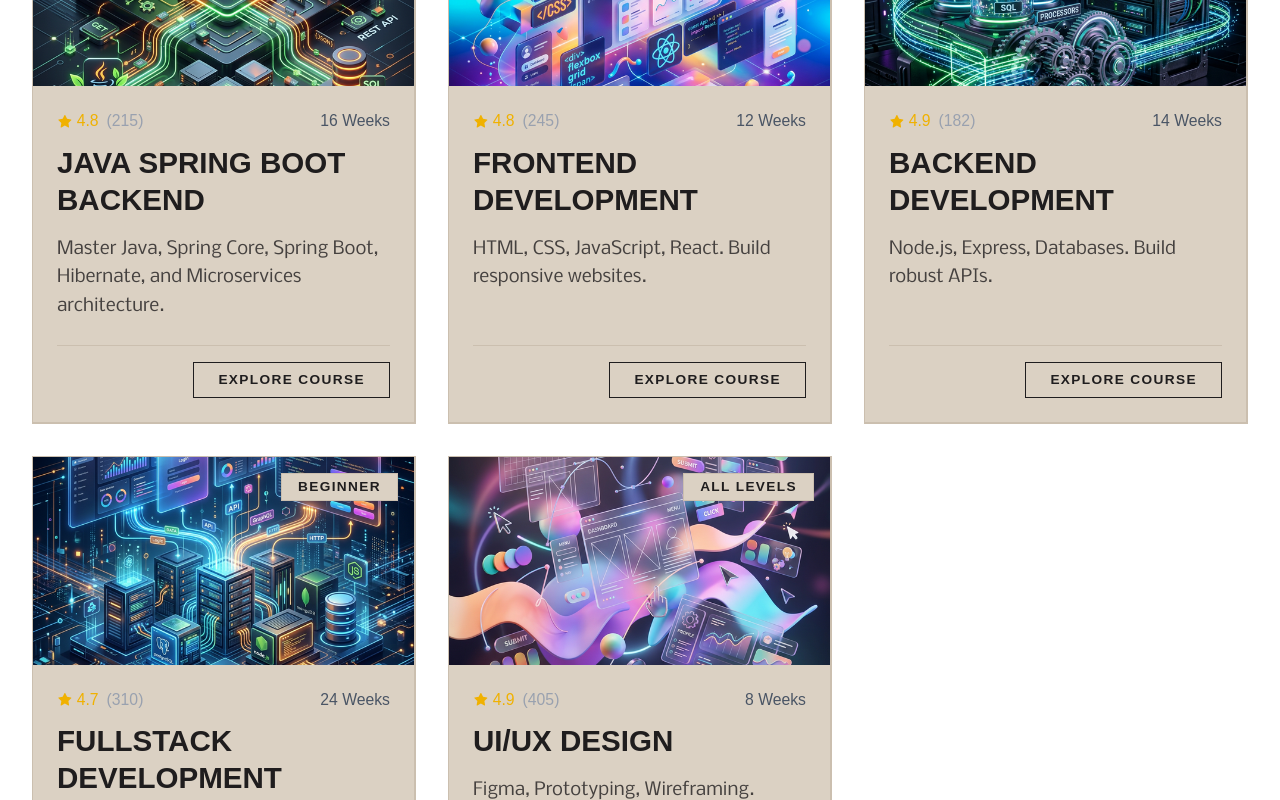
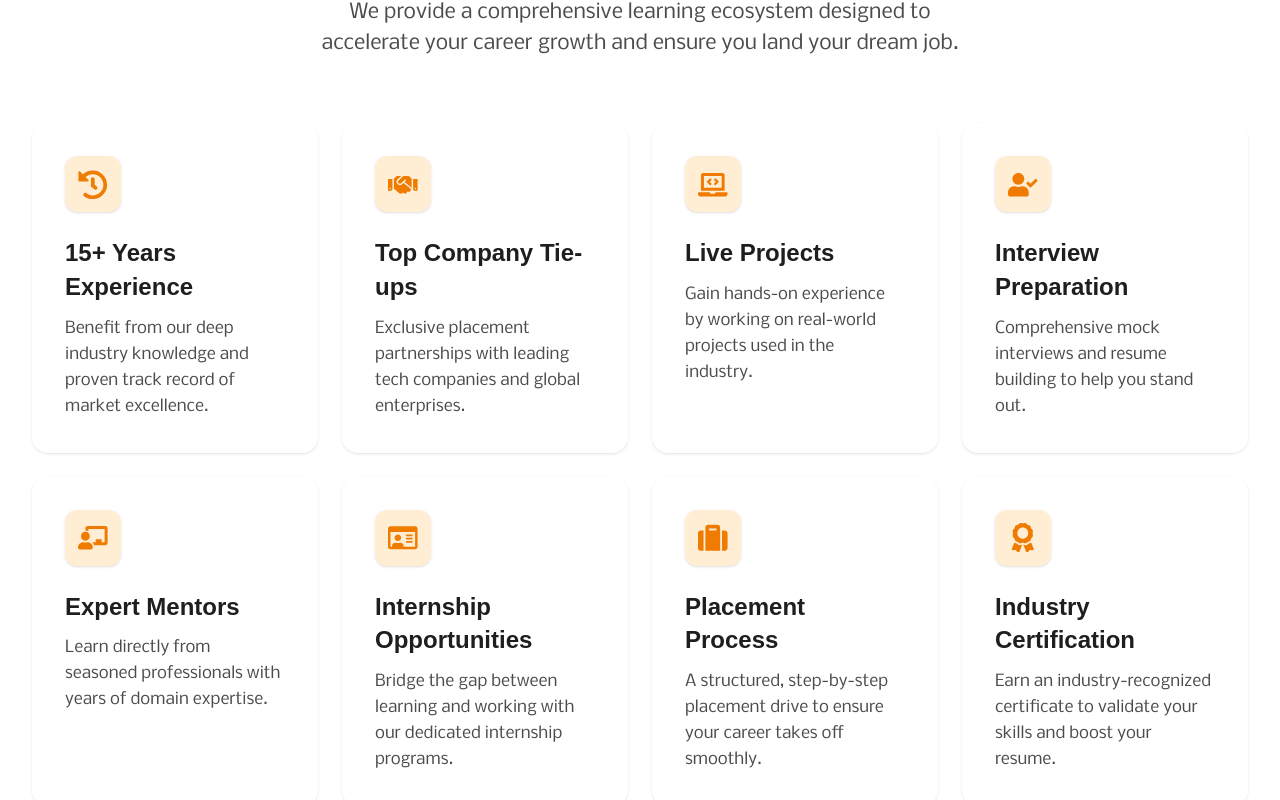
Before and after one commit to cognivanta/Website, a React (Vite) app: page /training in a window 1280 px wide. Shown: the part 1020-1820 px from the top of the page. Built offline with nearby package versions, Linux system fonts and the light colour scheme.

Commit message:
add TrainingFeatures in Training Page

```diff
--- /dev/null
+++ b/src/components/sections/training/TrainingFeatures.tsx
@@ -0,0 +1,113 @@
+import React from 'react';
+import {
+    FaHistory,
+    FaSuitcase,
+    FaHandshake,
+    FaLaptopCode,
+    FaUserCheck,
+    FaRegIdCard,
+    FaChalkboardTeacher,
+    FaAward
+} from 'react-icons/fa';
+
+interface FeatureItem {
+    id: number;
+    icon: React.ElementType;
+    title: string;
+    description: string;
+}
+
+const features: FeatureItem[] = [
+    {
+        id: 1,
+        icon: FaHistory,
+        title: "15+ Years Experience",
+        description: "Benefit from our deep industry knowledge and proven track record of market excellence."
+    },
+    {
+        id: 2,
+        icon: FaHandshake,
+        title: "Top Company Tie-ups",
+        description: "Exclusive placement partnerships with leading tech companies and global enterprises."
+    },
+    {
+        id: 3,
+        icon: FaLaptopCode,
+        title: "Live Projects",
+        description: "Gain hands-on experience by working on real-world projects used in the industry."
+    },
+    {
+        id: 4,
+        icon: FaUserCheck,
+        title: "Interview Preparation",
+        description: "Comprehensive mock interviews and resume building to help you stand out."
+    },
+    {
+        id: 5,
+        icon: FaChalkboardTeacher,
+        title: "Expert Mentors",
+        description: "Learn directly from seasoned professionals with years of domain expertise."
+    },
+    {
+        id: 6,
+        icon: FaRegIdCard,
+        title: "Internship Opportunities",
+        description: "Bridge the gap between learning and working with our dedicated internship programs."
+    },
+    {
+        id: 7,
+        icon: FaSuitcase,
+        title: "Placement Process",
+        description: "A structured, step-by-step placement drive to ensure your career takes off smoothly."
+    },
+    {
+        id: 8,
+        icon: FaAward,
+        title: "Industry Certification",
+        description: "Earn an industry-recognized certificate to validate your skills and boost your resume."
+    }
+];
+
+const TrainingFeatures: React.FC = () => {
+    return (
+        <section className="py-16 md:py-24">
+            <div className="max-w-7xl mx-auto px-4 sm:px-6 lg:px-8">
+                <div className="text-center mb-16">
+                    <h2 className="text-3xl md:text-5xl font-bold text-headline tracking-tight mb-4">
+                        Why Choose <span className="text-transparent bg-clip-text bg-linear-to-r from-[#ef7b01] to-orange-400">Us</span>
+                    </h2>
+                    <p className="text-lg text-subtext max-w-2xl mx-auto font-nobile">
+                        We provide a comprehensive learning ecosystem designed to accelerate your career growth and ensure you land your dream job.
+                    </p>
+                </div>
+
+                <div className="grid grid-cols-1 md:grid-cols-2 lg:grid-cols-3 xl:grid-cols-4 gap-6">
+                    {features.map((feature) => (
+                        <div
+                            key={feature.id}
+                            className="group relative bg-white/40 backdrop-blur-xl border border-white/50 p-8 rounded-2xl shadow-sm hover:shadow-xl transition-all duration-300 hover:-translate-y-1"
+                        >
+                            <div className="absolute inset-0 bg-linear-to-br from-[#ef7b01]/5 to-transparent opacity-0 group-hover:opacity-100 transition-opacity duration-300 rounded-2xl"></div>
+
+                            <div className="relative z-10 flex flex-col h-full">
+                                <div className="w-14 h-14 rounded-xl bg-orange-100 text-[#ef7b01] flex items-center justify-center mb-6 group-hover:bg-[#ef7b01] group-hover:text-white transition-colors duration-300 shadow-sm">
+                                    <feature.icon className="text-2xl" />
+                                </div>
+
+                                <h3 className="text-xl font-bold text-headline mb-3 font-sans">
+                                    {feature.title}
+                                </h3>
+
+                                <p className="text-subtext font-nobile leading-relaxed">
+                                    {feature.description}
+                                </p>
+                            </div>
+                        </div>
+                    ))}
+                </div>
+            </div>
+        </section>
+    );
+};
+
+export default TrainingFeatures;
--- a/src/pages/Training.tsx
+++ b/src/pages/Training.tsx
@@ -3,6 +3,7 @@ import CourseCard from '../components/sections/training/CourseCard';
 import { coursesData } from '../components/sections/training/data/CourseData';
 import NavBar from '../components/navigation/NavBar';
 import Footer from '../components/sections/home/Footer';
+import TrainingFeatures from '../components/sections/training/TrainingFeatures';
 
 const Training: React.FC = () => {
     const [scrollY, setScrollY] = useState(0);
@@ -73,6 +74,7 @@ const Training: React.FC = () => {
 
             {/* Courses Grid Container (Flows below wave) */}
             <div className="-mt-0.5 grow w-full relative z-20 transition-colors duration-75" style={{ backgroundColor: svgFillColor }}>
+                <TrainingFeatures />
                 <div id="courses-section" className="max-w-7xl mx-auto px-4 sm:px-6 lg:px-8 py-16">
                     <div className='grid grid-cols-1 md:grid-cols-2 lg:grid-cols-3 gap-8'>
                         {coursesData.map((course) => (
```
